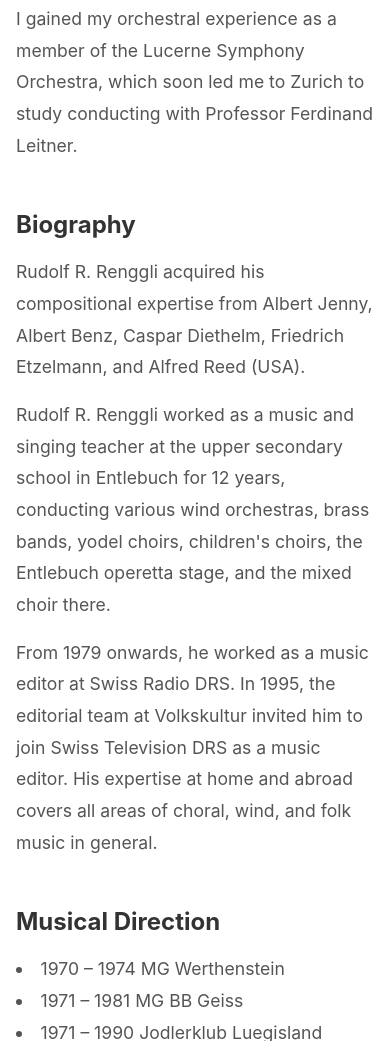
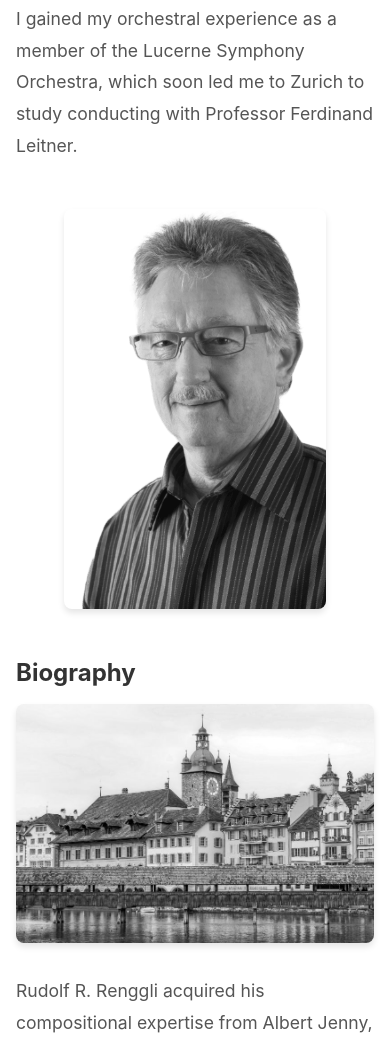
Before and after one commit to coppeti/ruedirrenggli, an Astro site: page /en in a window 390 px wide. Shown: the part 959-2000 px from the top of the page. Built offline with nearby package versions, Linux system fonts and the light colour scheme; Astro itself is replaced by a stand-in of ours.

Commit message:
Add images and enhance homepage layout for all languages
- Add three images to public/images/: ruedi.png, lucerne_bw.jpg, jodler_band.jpg
- Implement flexbox layout for text-image combinations in all sections
- Position ruedi.png on right of about-me section
- Position lucerne_bw.jpg on left of biography section
- Position jodler_band.jpg on right of musical-direction section
- Add responsive image styling with max-height constraints (400px)
- Ensure proper image alignment with margin-left: auto for right-aligned images
- Increase section max-width from 800px to 1000px to accommodate images
- Add responsive layout that stacks images vertically on mobile
- Add web designer credit in footer
- Update .gitignore to exclude ressources_site/ folder

```diff
--- a/src/components/Footer.astro
+++ b/src/components/Footer.astro
@@ -5,6 +5,7 @@ const currentYear = new Date().getFullYear();
 <footer>
   <div class="container">
     <p>&copy; {currentYear} Ruedi R. Renggli. All rights reserved.</p>
+    <p class="web_designer">build and designed with 🩶 by etienne</p>
   </div>
 </footer>
 
@@ -27,4 +28,8 @@ const currentYear = new Date().getFullYear();
     color: #666;
     margin: 0;
   }
+
+  .web_designer {
+    font-size: 0.8rem;
+  }
 </style>
--- a/src/pages/en/index.astro
+++ b/src/pages/en/index.astro
@@ -14,6 +14,7 @@ const t = useTranslations(lang);
 
   <section class="about-me">
     <h2>About me</h2>
+    <div class="content-with-image">
       <div class="about-content">
         <p>
           After completing vocational training and a two-year language study program in French-speaking Switzerland, I finished my studies in clarinet and orchestral conducting at the Lucerne Conservatory. I also studied school and sacred music at the Lucerne Academy of Music.
@@ -25,10 +26,18 @@ const t = useTranslations(lang);
           I gained my orchestral experience as a member of the Lucerne Symphony Orchestra, which soon led me to Zurich to study conducting with Professor Ferdinand Leitner.
         </p>
       </div>
+      <div class="section-image">
+        <img src="/images/ruedi.png" alt="Rudolf R. Renggli" />
+      </div>
+    </div>
   </section>
 
   <section class="biography">
     <h2>{t('home.biography')}</h2>
+    <div class="content-with-image image-left">
+      <div class="section-image">
+        <img src="/images/lucerne_bw.jpg" alt="Lucerne" />
+      </div>
       <div class="bio-content">
         <p>
           Rudolf R. Renggli acquired his compositional expertise from Albert Jenny, Albert Benz, Caspar Diethelm, Friedrich Etzelmann, and Alfred Reed (USA).
@@ -40,10 +49,12 @@ const t = useTranslations(lang);
           From 1979 onwards, he worked as a music editor at Swiss Radio DRS. In 1995, the editorial team at Volkskultur invited him to join Swiss Television DRS as a music editor. His expertise at home and abroad covers all areas of choral, wind, and folk music in general.
         </p>
       </div>
+    </div>
   </section>
 
   <section class="musical-direction">
     <h2>Musical Direction</h2>
+    <div class="content-with-image">
       <div class="direction-content">
         <ul>
           <li>1970 – 1974 MG Werthenstein</li>
@@ -56,6 +67,10 @@ const t = useTranslations(lang);
           <li>1997 – 2003 Stadtharmonie Laufen</li>
           <li>2007 – 2014 Jodlerchörli Hitzkirchertal</li>
         </ul>
+      </div>
+      <div class="section-image">
+        <img src="/images/jodler_band.jpg" alt="Jodler Band" />
+      </div>
     </div>
   </section>
 </BaseLayout>
@@ -82,16 +97,42 @@ const t = useTranslations(lang);
   .about-me,
   .biography,
   .musical-direction {
-    max-width: 800px;
+    max-width: 1000px;
     margin: 0 auto 3rem;
+  }
+
+  .content-with-image {
+    display: flex;
+    gap: 3rem;
+    align-items: center;
+  }
+
+  .content-with-image.image-left {
+    flex-direction: row;
   }
 
   .about-content,
   .bio-content,
   .direction-content {
+    flex: 1;
     font-size: 1.1rem;
     line-height: 1.8;
     color: #555;
+  }
+
+  .section-image {
+    flex: 0 0 300px;
+  }
+
+  .section-image img {
+    max-width: 100%;
+    max-height: 400px;
+    width: auto;
+    height: auto;
+    display: block;
+    margin-left: auto;
+    border-radius: 8px;
+    box-shadow: 0 4px 6px rgba(0,0,0,0.1);
   }
 
   .direction-content ul {
@@ -107,5 +148,16 @@ const t = useTranslations(lang);
     .subtitle {
       font-size: 1.2rem;
     }
+
+    .content-with-image,
+    .content-with-image.image-left {
+      flex-direction: column;
+      gap: 2rem;
+    }
+
+    .section-image {
+      flex: 0 0 auto;
+      max-width: 100%;
+    }
   }
 </style>
--- a/src/pages/fr/index.astro
+++ b/src/pages/fr/index.astro
@@ -14,19 +14,28 @@ const t = useTranslations(lang);
 
   <section class="about-me">
     <h2>À propos de moi</h2>
+    <div class="content-with-image">
       <div class="about-content">
         <p>
-        Après une formation professionnelle et un séjour linguistique de deux ans en Suisse romande, j'ai terminé mes études de clarinette et de direction d'orchestre au Conservatoire de Lucerne. J’ai également étudié la musique scolaire et sacrée à l'Académie de musique de Lucerne.      </p>
+          Après une formation professionnelle et un séjour linguistique de deux ans en Suisse romande, j'ai terminé mes études de clarinette et de direction d'orchestre au Conservatoire de Lucerne. J'ai également étudié la musique scolaire et sacrée à l'Académie de musique de Lucerne.      </p>
         <p>
-        J'ai continué mes études de chant à l'Académie de Bâle avec Derrick Olsen et au Conservatoire de Berne avec Margrit Konrad. J’ai également  suivi des master classes, notamment avec Elisabeth Schwarzkopf, qui m'ont beaucoup aidées dans le travail de la voix et la pédagogie.
+          J'ai continué mes études de chant à l'Académie de Bâle avec Derrick Olsen et au Conservatoire de Berne avec Margrit Konrad. J'ai également  suivi des master classes, notamment avec Elisabeth Schwarzkopf, qui m'ont beaucoup aidées dans le travail de la voix et la pédagogie.
         <p>
           J'ai acquis mon expérience orchestrale en tant que membre de l'Orchestre symphonique de Lucerne, ce qui m'a amené peu après à Zurich pour suivre une formation de chef d'orchestre auprès du professeur Ferdinand Leitner.
         </p>
+      </div>
+      <div class="section-image">
+        <img src="/images/ruedi.png" alt="Rudolf R. Renggli" />
+      </div>
     </div>
   </section>
 
   <section class="biography">
     <h2>{t('home.biography')}</h2>
+    <div class="content-with-image image-left">
+      <div class="section-image">
+        <img src="/images/lucerne_bw.jpg" alt="Lucerne" />
+      </div>
       <div class="bio-content">
         <p>
           Rudolf R. Renggli a appris les ficelles de la composition avec Albert Jenny, Albert Benz, Caspar Diethelm, Friedrich Etzelmann et Alfred Reed (USA).
@@ -38,10 +47,12 @@ const t = useTranslations(lang);
           À partir de 1979, il a travaillé comme rédacteur musical à la radio suisse DRS. En 1995, la rédaction Volkskultur l'a appelé pour être rédacteur musical à la télévision suisse DRS. Son expertise en Suisse et à l'étranger couvre tous les domaines de la musique de chœur, de la musique pour instruments à vent et de la musique folklorique en général.
         </p>
       </div>
+    </div>
   </section>
 
   <section class="musical-direction">
     <h2>Direction musicale</h2>
+    <div class="content-with-image">
       <div class="direction-content">
         <ul>
           <li>1970 – 1974 MG Werthenstein</li>
@@ -54,6 +65,10 @@ const t = useTranslations(lang);
           <li>1997 – 2003 Stadtharmonie Laufen</li>
           <li>2007 – 2014 Jodlerchörli Hitzkirchertal</li>
         </ul>
+      </div>
+      <div class="section-image">
+        <img src="/images/jodler_band.jpg" alt="Jodler Band" />
+      </div>
     </div>
   </section>
 </BaseLayout>
@@ -80,16 +95,42 @@ const t = useTranslations(lang);
   .about-me,
   .biography,
   .musical-direction {
-    max-width: 800px;
+    max-width: 1000px;
     margin: 0 auto 3rem;
+  }
+
+  .content-with-image {
+    display: flex;
+    gap: 3rem;
+    align-items: center;
+  }
+
+  .content-with-image.image-left {
+    flex-direction: row;
   }
 
   .about-content,
   .bio-content,
   .direction-content {
+    flex: 1;
     font-size: 1.1rem;
     line-height: 1.8;
     color: #555;
+  }
+
+  .section-image {
+    flex: 0 0 300px;
+  }
+
+  .section-image img {
+    max-width: 100%;
+    max-height: 400px;
+    width: auto;
+    height: auto;
+    display: block;
+    margin-left: auto;
+    border-radius: 8px;
+    box-shadow: 0 4px 6px rgba(0,0,0,0.1);
   }
 
   .direction-content ul {
@@ -105,5 +146,16 @@ const t = useTranslations(lang);
     .subtitle {
       font-size: 1.2rem;
     }
+
+    .content-with-image,
+    .content-with-image.image-left {
+      flex-direction: column;
+      gap: 2rem;
+    }
+
+    .section-image {
+      flex: 0 0 auto;
+      max-width: 100%;
+    }
   }
 </style>
--- a/src/pages/index.astro
+++ b/src/pages/index.astro
@@ -14,6 +14,7 @@ const t = useTranslations(lang);
 
   <section class="about-me">
     <h2>Über mich</h2>
+    <div class="content-with-image">
       <div class="about-content">
         <p>
           Nach einer Berufsausbildung und einem zweijährigen Sprachaufenthalt in der Westschweiz habe ich mein Klarinetten- und Dirigierstudium am Konservatorium Luzern abgeschlossen. Außerdem habe ich Schul- und Kirchenmusik an der Musikakademie Luzern studiert.
@@ -25,10 +26,18 @@ const t = useTranslations(lang);
           Meine Orchestererfahrung habe ich als Zuzüger des Luzerner Sinfonieorchesters gesammelt, was mich kurz darauf nach Zürich führte, um bei Professor Ferdinand Leitner Dirigieren zu lernen.
         </p>
       </div>
+      <div class="section-image">
+        <img src="/images/ruedi.png" alt="Rudolf R. Renggli" />
+      </div>
+    </div>
   </section>
 
   <section class="biography">
     <h2>{t('home.biography')}</h2>
+    <div class="content-with-image image-left">
+      <div class="section-image">
+        <img src="/images/lucerne_bw.jpg" alt="Lucerne" />
+      </div>
       <div class="bio-content">
         <p>
           Das kompositorische Fachwissen holte sich Rudolf R. Renggli bei Albert Jenny, Albert Benz, Caspar Diethelm, Friedrich Etzelmann und Alfred Reed, USA.
@@ -40,10 +49,12 @@ const t = useTranslations(lang);
           Ab dem Jahre 1979 arbeitete er als Musikredaktor beim Schweizer Radio DRS. 1995 rief ihn die Redaktion Volkskultur als Musikredaktor zum Schweizer Fernsehen DRS. Seine Expertentätigkeit im In- und Ausland zieht sich über alle Bereiche wie Chor- Blas- und Volksmusik allgemein.
         </p>
       </div>
+    </div>
   </section>
 
   <section class="musical-direction">
     <h2>Musikalische Leitung</h2>
+    <div class="content-with-image">
       <div class="direction-content">
         <ul>
           <li>1970 – 1974 MG Werthenstein</li>
@@ -56,6 +67,10 @@ const t = useTranslations(lang);
           <li>1997 – 2003 Stadtharmonie Laufen</li>
           <li>2007 – 2014 Jodlerchörli Hitzkirchertal</li>
         </ul>
+      </div>
+      <div class="section-image">
+        <img src="/images/jodler_band.jpg" alt="Jodler Band" />
+      </div>
     </div>
   </section>
 </BaseLayout>
@@ -82,16 +97,42 @@ const t = useTranslations(lang);
   .about-me,
   .biography,
   .musical-direction {
-    max-width: 800px;
+    max-width: 1000px;
     margin: 0 auto 3rem;
+  }
+
+  .content-with-image {
+    display: flex;
+    gap: 3rem;
+    align-items: center;
+  }
+
+  .content-with-image.image-left {
+    flex-direction: row;
   }
 
   .about-content,
   .bio-content,
   .direction-content {
+    flex: 1;
     font-size: 1.1rem;
     line-height: 1.8;
     color: #555;
+  }
+
+  .section-image {
+    flex: 0 0 300px;
+  }
+
+  .section-image img {
+    max-width: 100%;
+    max-height: 400px;
+    width: auto;
+    height: auto;
+    display: block;
+    margin-left: auto;
+    border-radius: 8px;
+    box-shadow: 0 4px 6px rgba(0,0,0,0.1);
   }
 
   .direction-content ul {
@@ -107,5 +148,16 @@ const t = useTranslations(lang);
     .subtitle {
       font-size: 1.2rem;
     }
+
+    .content-with-image,
+    .content-with-image.image-left {
+      flex-direction: column;
+      gap: 2rem;
+    }
+
+    .section-image {
+      flex: 0 0 auto;
+      max-width: 100%;
+    }
   }
 </style>
--- a/src/pages/it/index.astro
+++ b/src/pages/it/index.astro
@@ -14,6 +14,7 @@ const t = useTranslations(lang);
 
   <section class="about-me">
     <h2>Chi sono</h2>
+    <div class="content-with-image">
       <div class="about-content">
         <p>
           Dopo aver fatto un corso professionale e un soggiorno linguistico di due anni nella Svizzera romanda, ho finito gli studi di clarinetto e direzione d'orchestra al Conservatorio di Lucerna. Ho anche studiato musica scolastica e sacra all'Accademia di musica di Lucerna.
@@ -25,10 +26,18 @@ const t = useTranslations(lang);
           Ho fatto esperienza nell'orchestra come membro dell'Orchestra Sinfonica di Lucerna, che mi ha portato poco dopo a Zurigo per studiare direzione d'orchestra con il professor Ferdinand Leitner.
         </p>
       </div>
+      <div class="section-image">
+        <img src="/images/ruedi.png" alt="Rudolf R. Renggli" />
+      </div>
+    </div>
   </section>
 
   <section class="biography">
     <h2>{t('home.biography')}</h2>
+    <div class="content-with-image image-left">
+      <div class="section-image">
+        <img src="/images/lucerne_bw.jpg" alt="Lucerne" />
+      </div>
       <div class="bio-content">
         <p>
           Rudolf R. Renggli ha imparato tutto quello che sa sulla composizione da Albert Jenny, Albert Benz, Caspar Diethelm, Friedrich Etzelmann e Alfred Reed (USA).
@@ -40,10 +49,12 @@ const t = useTranslations(lang);
           Dal 1979 ha lavorato come redattore musicale alla radio svizzera DRS. Nel 1995 è stato chiamato dalla redazione Volkskultur come redattore musicale alla televisione svizzera DRS. La sua attività di esperto in patria e all'estero copre tutti i settori della musica corale, bandistica e popolare in generale.
         </p>
       </div>
+    </div>
   </section>
 
   <section class="musical-direction">
     <h2>Direzione musicale</h2>
+    <div class="content-with-image">
       <div class="direction-content">
         <ul>
           <li>1970 – 1974 MG Werthenstein</li>
@@ -56,6 +67,10 @@ const t = useTranslations(lang);
           <li>1997 – 2003 Stadtharmonie Laufen</li>
           <li>2007 – 2014 Jodlerchörli Hitzkirchertal</li>
         </ul>
+      </div>
+      <div class="section-image">
+        <img src="/images/jodler_band.jpg" alt="Jodler Band" />
+      </div>
     </div>
   </section>
 </BaseLayout>
@@ -82,16 +97,42 @@ const t = useTranslations(lang);
   .about-me,
   .biography,
   .musical-direction {
-    max-width: 800px;
+    max-width: 1000px;
     margin: 0 auto 3rem;
+  }
+
+  .content-with-image {
+    display: flex;
+    gap: 3rem;
+    align-items: center;
+  }
+
+  .content-with-image.image-left {
+    flex-direction: row;
   }
 
   .about-content,
   .bio-content,
   .direction-content {
+    flex: 1;
     font-size: 1.1rem;
     line-height: 1.8;
     color: #555;
+  }
+
+  .section-image {
+    flex: 0 0 300px;
+  }
+
+  .section-image img {
+    max-width: 100%;
+    max-height: 400px;
+    width: auto;
+    height: auto;
+    display: block;
+    margin-left: auto;
+    border-radius: 8px;
+    box-shadow: 0 4px 6px rgba(0,0,0,0.1);
   }
 
   .direction-content ul {
@@ -107,5 +148,16 @@ const t = useTranslations(lang);
     .subtitle {
       font-size: 1.2rem;
     }
+
+    .content-with-image,
+    .content-with-image.image-left {
+      flex-direction: column;
+      gap: 2rem;
+    }
+
+    .section-image {
+      flex: 0 0 auto;
+      max-width: 100%;
+    }
   }
 </style>
```
Also changed, not shown: public/images/jodler_band.jpg (added), public/images/lucerne_bw.jpg (added), public/images/ruedi.png (added), 1 other file. Lines whose indentation alone changed are shown as unchanged.
